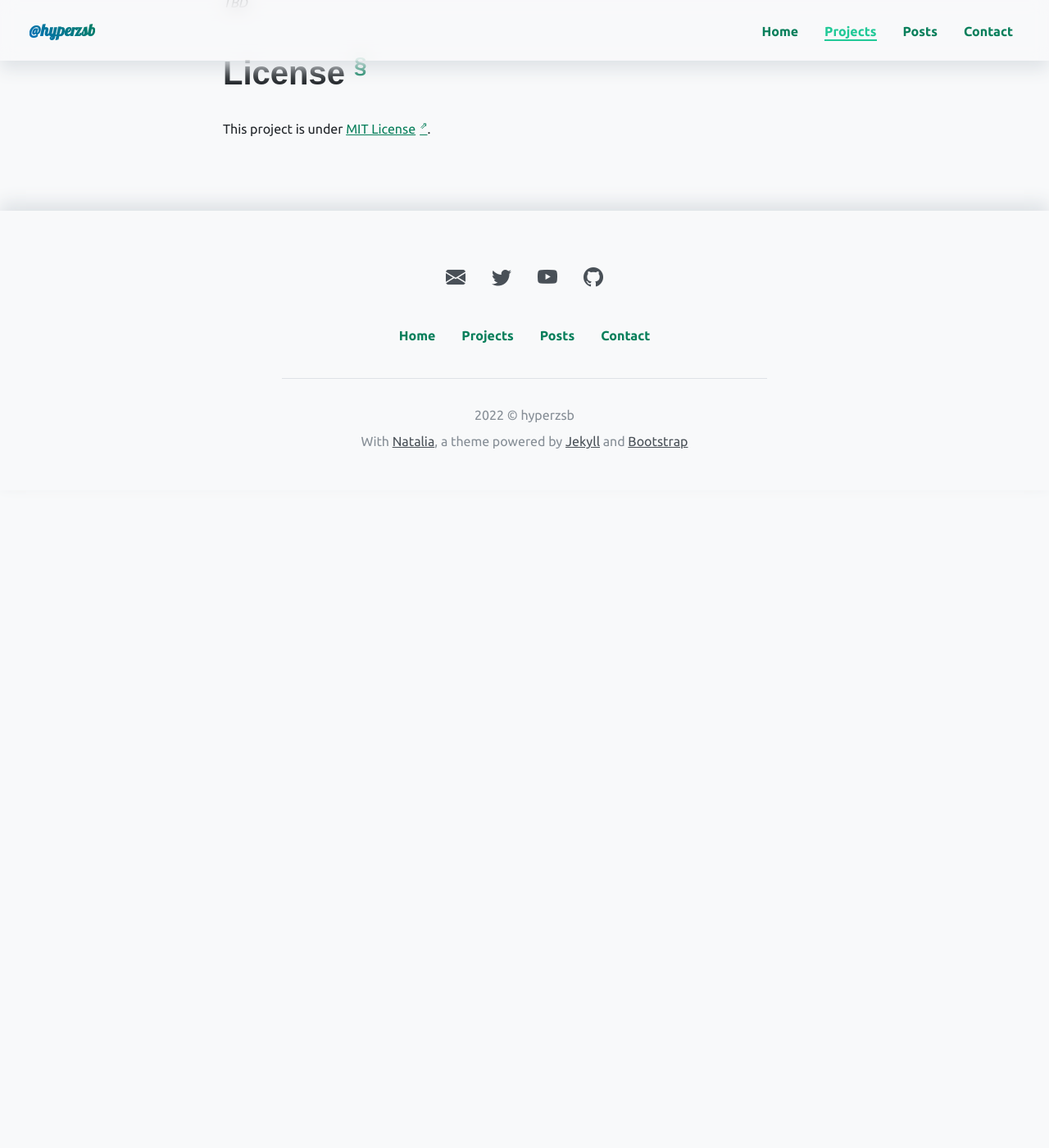
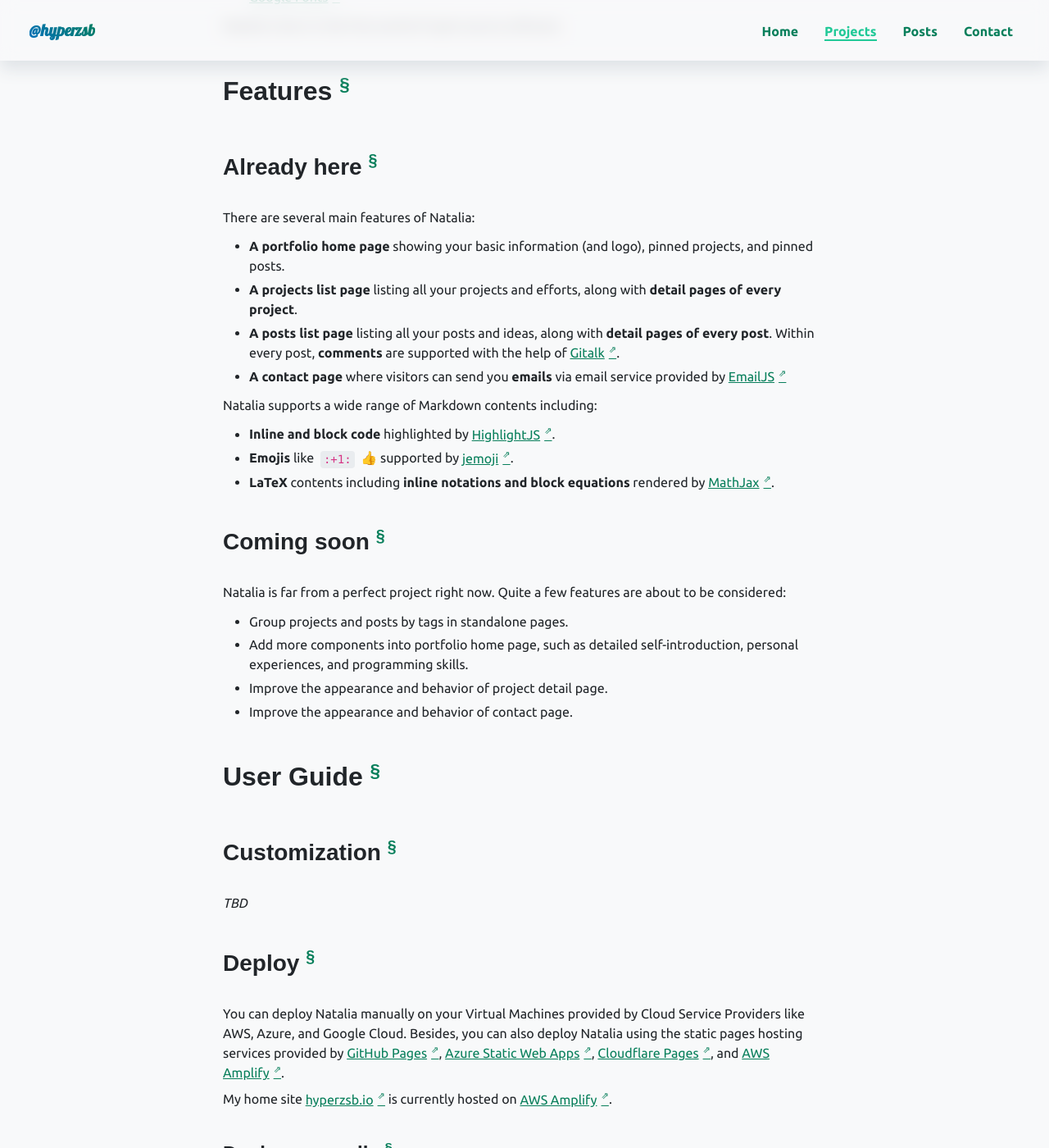
Before and after one commit to Hyperzsb/natalia-theme, a Jekyll site: the page built from _projects/natalia-theme.md, in a window 1280 px wide and 1400 px high, scrolled down 1655 px. Shown: the whole window at 82% size. Built offline with Jekyll 4.4.1, drawn with Linux system fonts in a browser that asks for light colours; some web fonts are replaced; comment, search, counter and statistics services are not loaded; a style sheet for code colours, icons or effects is not loaded; before the commit the page ends 2285 px from its top, so only the background shows below that; some of the changed text lies outside the part shown.

Commit message:
docs(project): update project natalia-theme

````diff
--- a/_projects/natalia-theme.md
+++ b/_projects/natalia-theme.md
@@ -5,44 +5,128 @@ logo:
 repo: https://github.com/hyperzsb/natalia-theme
 tags: jekyll bootstrap
 pinned: true
+excerpt_separator: <!--more-->
 ---
 
 Natalia is a flat, content-focused, easy-to-use template portfolio and blog theme powered
 by [Jekyll](https://jekyllrb.com/) and [Bootstrap](https://getbootstrap.com/).
 
-# Special Notes
+<!--more-->
+
+## Special Notes
 
 As the project is in its early stage, this documentation will update gradually in the future.
 
-# Contents
+## Table of Contents
 
 - [Introduction](#introduction)
 - [Features](#features)
-- [User Guide](#user-guide)
+    - [Already here](#already-here)
+    - [Coming soon](#coming-soon)
+- [User Guide](#user-Guide)
+    - [Customization](#customization)
+    - [Deploy](#deploy)
+        - [Deploy manually](#deploy-manually)
+        - [Deploy using GitHub Pages](#deploy-using-github-pages)
 - [Troubleshooting](#troubleshooting)
 - [Contributing](#contributing)
 - [License](#license)
 
-# Introduction
+## Introduction
+
+Every developer 🧑🏼‍💻 needs an awesome place to exhibit their unique efforts and inspirations, bringing them all over the world 🌏.
+Natalia may be a good choice for you to build up your own portfolio and blog site in a few minutes, and deliver your ideas in a friendly way.
+Out of the box, easy configuration, and free customization.
+
+Natalia is mainly developed on [Jekyll](https://jekyllrb.com/) and [Bootstrap](https://getbootstrap.com/), but lots of JavaScript libraries, Ruby gems, and third-party APIs are used as well:
+
+- [lodash](https://github.com/lodash/lodash)
+- [HighlightJS](https://github.com/highlightjs/highlight.js/)
+- [MathJax](https://github.com/mathjax/MathJax)
+- [Gitalk](https://github.com/gitalk/gitalk)
+- [EmailJS](https://www.emailjs.com/)
+- [jekyll-feed](https://github.com/jekyll/jekyll-feed)
+- [jekyll-seo-tag](https://github.com/jekyll/jekyll-seo-tag)
+- [jekyll-sitemap](https://github.com/jekyll/jekyll-sitemap)
+- [jemoji](https://github.com/jekyll/jemoji)
+- [Google Fonts](https://fonts.google.com/)
+
+Natalia is born in the free world of open-source software.
+
+## Features
+
+### Already here
+
+There are several main features of Natalia:
+
+- **A portfolio home page** showing your basic information (and logo), pinned projects, and pinned posts.
+- **A projects list page** listing all your projects and efforts, along with **detail pages of every project**.
+- **A posts list page** listing all your posts and ideas, along with **detail pages of every post**. Within every post, **comments** are supported with the help of [Gitalk](https://github.com/gitalk/gitalk).
+- **A contact page** where visitors can send you **emails** via email service provided by [EmailJS](https://www.emailjs.com/)
+
+Natalia supports a wide range of Markdown contents including:
+
+- **Inline and block code** highlighted by [HighlightJS](https://github.com/highlightjs/highlight.js/).
+- **Emojis** like `:+1:` 👍 supported by [jemoji](https://github.com/jekyll/jemoji).
+- **LaTeX** contents including **inline notations and block equations** rendered by [MathJax](https://github.com/mathjax/MathJax).
+
+### Coming soon
+
+Natalia is far from a perfect project right now. Quite a few features are about to be considered:
+
+- Group projects and posts by tags in standalone pages.
+- Add more components into portfolio home page, such as detailed self-introduction, personal experiences, and programming skills.
+- Improve the appearance and behavior of project detail page.
+- Improve the appearance and behavior of contact page.
+
+## User Guide
+
+### Customization
 
 *TBD*
 
-# Features
+### Deploy
+
+You can deploy Natalia manually on your Virtual Machines provided by Cloud Service Providers like AWS, Azure, and Google Cloud.
+Besides, you can also deploy Natalia using the static pages hosting services provided by [GitHub Pages](https://pages.github.com/), [Azure Static Web Apps](https://azure.microsoft.com/en-us/services/app-service/static/), [Cloudflare Pages](https://pages.cloudflare.com/), and [AWS Amplify](https://aws.amazon.com/amplify/).
+
+My home site [hyperzsb.io](https://hyperzsb.io) is currently hosted on [AWS Amplify](https://aws.amazon.com/amplify/).
+
+#### Deploy manually
+
+1. Clone this project
+```bash
+$ git clone https://github.com/Hyperzsb/natalia-theme.git
+$ cd natalia-theme
+```
+2. Install dependencies using `bundle`. For more information about installing bundle and Jekyll, please refer to [Quickstart Guide of Jekyll](https://jekyllrb.com/docs/).
+```bash
+$ bundle install
+```
+3. Build Natalia
+```bash
+$ bundle exec jekyll build
+```
+4. Copy the build output inside `_site/` directory to the corresponding folder of your server (like [Nginx](https://www.nginx.com/) and [Apache](https://httpd.apache.org/)) to publish it.
+   For more information about the server applications, please refer to their documentation.
+
+#### Deploy using GitHub Pages
 
 *TBD*
 
-# User Guide
+## Troubleshooting
 
-*TBD*
+- **Invalid Ruby version**
 
-# Troubleshooting
+Although the preferred Ruby version is `~> 3.0`, lower LTS versions are also acceptable (e.g. `2.4` and `2.6`).
 
-*TBD*
+However, if you choose to use a lower version other than `~> 3.0`, you should modify the `Gemfile` to remove version flags of Jekyll gems to achieve maximal compatibility.
+Additionally, in this situation, `Gemfile.lock` should be removed as well.
 
-# Contributing
+## Contributing
 
-*TBD*
+Natalia welcomes any contributions from anyone! Please make Natalia a better tool for every developer!
 
-# License
+## License
 
 This project is under [MIT License](https://github.com/Hyperzsb/natalia-theme/blob/master/LICENSE).
````
